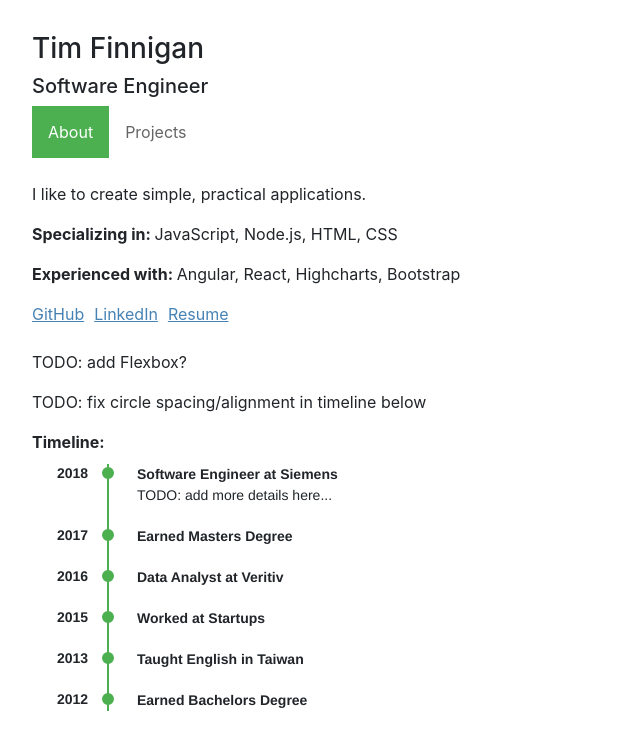
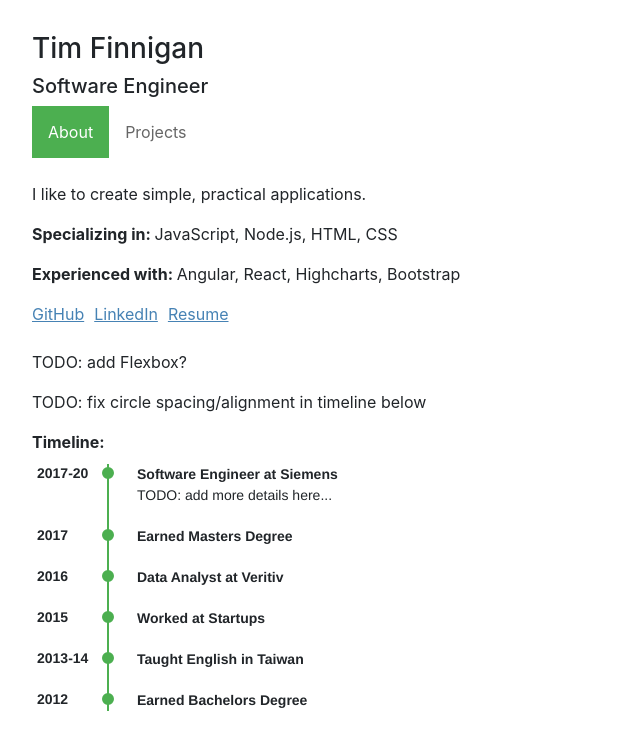
Before and after one commit to TimFinnigan/tim-finnigan-homepage, a React (Create React App) app: page / in a window 1280 px wide. Shown: the top 750 px of the page, without its empty margins (0-640 px from the left). Built offline with nearby package versions, Linux system fonts and the light colour scheme.

Commit message:
update timeline

```diff
--- a/src/index.css
+++ b/src/index.css
@@ -63,7 +63,7 @@ code {
 
 .time {
   position: absolute;
-  left: -80px;
+  left: -100px;
   top: -1px;
 }
 
--- a/src/timeline.js
+++ b/src/timeline.js
@@ -6,7 +6,7 @@ class Timeline extends Component {
       <div className="timeline-wrapper">
         <ul className="timeline">
           <li className="timeline-item is-done">
-            <div className="bold time">2018</div>
+            <div className="bold time">2017-20</div>
             <div className="bold">Software Engineer at Siemens</div>
             <div>TODO: add more details here...</div>
           </li>
@@ -23,7 +23,7 @@ class Timeline extends Component {
             <div className="bold">Worked at Startups</div>
           </li>
           <li className="timeline-item is-done">
-            <div className="bold time">2013</div>
+            <div className="bold time">2013-14</div>
             <div className="bold">Taught English in Taiwan</div>
           </li>
           <li className="timeline-item is-done">
```
